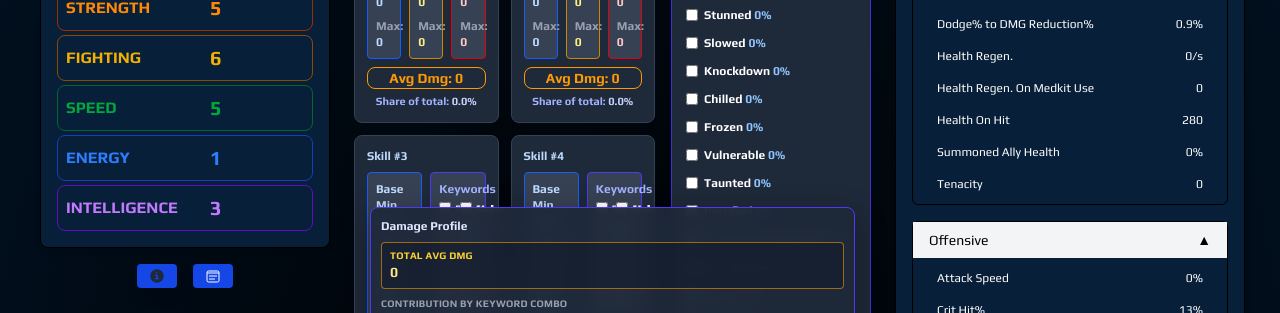
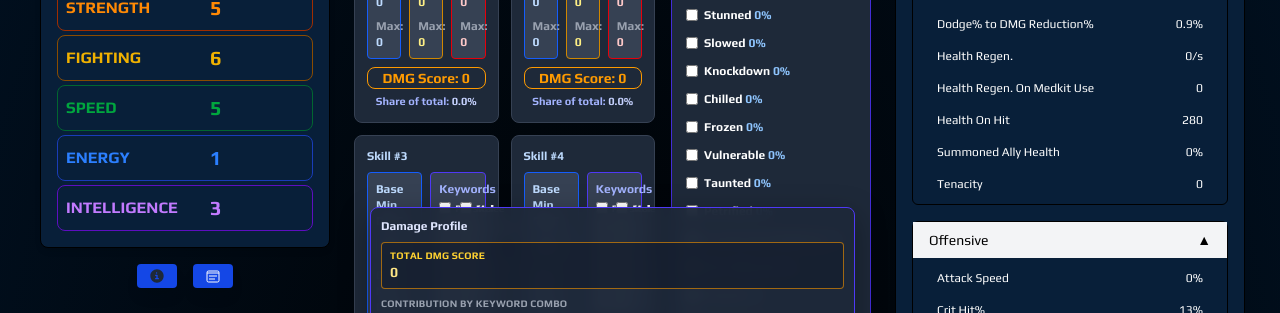
Before and after one commit to nimbus-2k/mho-calc, a React (Vite) app: page / in a window 1280 px wide. Both pictures are taken after a click on the button "Damage". Shown: the part 436-749 px from the top of the page. Built offline with nearby package versions, Linux system fonts and the light colour scheme.

Commit message:
refactor: Avg DMG to DMG Score

```diff
--- a/src/App.tsx
+++ b/src/App.tsx
@@ -557,6 +557,14 @@ export default function App() {
                         </button>
                         <div className="mb-4 text-xs">
                             <h1 className="flex items-center justify-center">Notes</h1>
+                            <h2>Changelog:</h2>
+                            <ul className="list-disc pl-6">
+                                <li>
+                                    Replaced Avg DMG with DMG Score.
+                                        DMG Score calculates the expected average damage per hit by accounting for
+                                        normal, critical, and brutal hit probabilities and their respective damage values.
+                                </li>
+                            </ul>
                             <h2>To-Add: </h2>
                             <ul className="list-disc pl-6">
                                 <li> Toughness Stat (Item Section)</li>
--- a/src/sections/DamageSection.tsx
+++ b/src/sections/DamageSection.tsx
@@ -22,7 +22,7 @@ type DamageCalculatorState = {
 
 type DamageCalculationResult = {
     hero: Hero;
-    avgDmg: number;
+    dmgScore: number;
     finalMin: number;
     finalMax: number;
     finalCritMin: number;
@@ -132,19 +132,21 @@ function calculateDamageValues({
 
     const finalCritMin = finalMin * (finalStats["Total Crit DMG%"] / 100);
     const finalCritMax = finalMax * (finalStats["Total Crit DMG%"] / 100);
+    const finalCritAvg = finalAvg * (finalStats["Total Crit DMG%"] / 100);
 
     const finalBrutalMin = finalMin * (finalStats["Total Brutal DMG%"] / 100);
     const finalBrutalMax = finalMax * (finalStats["Total Brutal DMG%"] / 100);
+    const finalBrutalAvg = finalAvg * (finalStats["Total Crit DMG%"] / 100) * (finalStats["Total Brutal DMG%"] / 100);
 
     const pN = 1 - applicableCritHitPct;
     const pC = applicableCritHitPct * (1 - applicableBrutalStrikePct);
     const pB = applicableCritHitPct * applicableBrutalStrikePct;
 
-    const avgDmg = finalAvg * (pN * 1 + pC * (finalStats["Total Crit DMG%"] / 100) + pB * (finalStats["Total Brutal DMG%"] / 100));
+    const dmgScore = (pN * finalAvg) + (pC * finalCritAvg) + (pB * finalBrutalAvg);
 
     return {
         hero,
-        avgDmg,
+        dmgScore,
         finalMin,
         finalMax,
         finalCritMin,
@@ -164,7 +166,7 @@ function DamageCalculator({
     heroKeywords,
     globalConditionBonusDmg,
     vuln,
-    totalAvgDmg
+    totalDmgScore
 }: {
     index: number;
     hero: Hero;
@@ -175,7 +177,7 @@ function DamageCalculator({
     heroKeywords: string[];
     globalConditionBonusDmg: number;
     vuln: number;
-    totalAvgDmg: number;
+    totalDmgScore: number;
 }) {
     const { baseMin, baseMax } = state;
     const selectedKeywords = state.keywords ?? [];
@@ -187,7 +189,7 @@ function DamageCalculator({
             arr.findIndex((k) => k.toLowerCase() === keyword.toLowerCase()) === index
     );
 
-    const { avgDmg, finalMin, finalMax, finalCritMin, finalCritMax, finalBrutalMin, finalBrutalMax } = calculateDamageValues({
+    const { dmgScore, finalMin, finalMax, finalCritMin, finalCritMax, finalBrutalMin, finalBrutalMax } = calculateDamageValues({
         hero,
         calculator: state,
         finalStats,
@@ -196,7 +198,7 @@ function DamageCalculator({
         globalConditionBonusDmg,
         vuln,
     });
-    const damageSharePct = totalAvgDmg > 0 ? (avgDmg / totalAvgDmg) * 100 : 0;
+    const damageSharePct = totalDmgScore > 0 ? (dmgScore / totalDmgScore) * 100 : 0;
 
     return (
         <div className="bg-gray-800 rounded-lg p-3 border border-gray-700">
@@ -284,8 +286,8 @@ function DamageCalculator({
             </div>
 
             <div className="border border-amber-500 rounded-lg text-center text-amber-500 text-sm">
-                <span className="font-semibold">Avg Dmg: {" "}
-                    <span className="font-bold">{formatIntegerWithCommas(avgDmg)}</span>
+                <span className="font-semibold">DMG Score: {" "}
+                    <span className="font-bold">{formatIntegerWithCommas(dmgScore)}</span>
                 </span>
             </div>
             <div className="text-center text-[11px] text-indigo-300 mt-1">
@@ -332,14 +334,14 @@ export default function DamageSection({
         globalConditionBonusDmg,
         vuln,
     }));
-    const totalAvgDmg = damageResults.reduce((total, result) => total + result.avgDmg, 0);
+    const totalDmgScore = damageResults.reduce((total, result) => total + result.dmgScore, 0);
     const damageProfileByKeywordCombo = damageCalculators.reduce((acc, calculator, idx) => {
         const comboKey = (calculator.keywords ?? [])
             .map((k) => k.trim())
             .filter((k) => k.length > 0)
             .join(" / ") || "No Keywords";
         const prev = acc.get(comboKey) ?? 0;
-        acc.set(comboKey, prev + damageResults[idx].avgDmg);
+        acc.set(comboKey, prev + damageResults[idx].dmgScore);
         return acc;
     }, new Map<string, number>());
     const sortedDamageProfileEntries = Array.from(damageProfileByKeywordCombo.entries())
@@ -371,7 +373,7 @@ export default function DamageSection({
                                 heroKeywords={heroKeywords}
                                 globalConditionBonusDmg={globalConditionBonusDmg}
                                 vuln={vuln}
-                                totalAvgDmg={totalAvgDmg}
+                                totalDmgScore={totalDmgScore}
                             />
                         ))}
                     </div>
@@ -429,14 +431,14 @@ export default function DamageSection({
                 <div className="font-semibold text-indigo-100 mb-2">Damage Profile</div>
                 <div className="grid grid-cols-1 gap-2 mb-2">
                     <div className="rounded border border-amber-500/60 bg-gray-900/50 px-2 py-1.5">
-                        <div className="text-[10px] text-amber-300 uppercase tracking-wide">Total Avg Dmg</div>
-                        <div className="text-sm font-bold text-amber-200">{formatIntegerWithCommas(totalAvgDmg)}</div>
+                        <div className="text-[10px] text-amber-300 uppercase tracking-wide">Total DMG Score</div>
+                        <div className="text-sm font-bold text-amber-200">{formatIntegerWithCommas(totalDmgScore)}</div>
                     </div>
                 </div>
                 <div className="text-[10px] text-gray-400 uppercase tracking-wide mb-1">Contribution by keyword combo</div>
                 <div className="grid grid-cols-1 sm:grid-cols-2 gap-1.5">
-                    {sortedDamageProfileEntries.map(([comboLabel, comboAvgDmg]) => {
-                        const sharePct = totalAvgDmg > 0 ? (comboAvgDmg / totalAvgDmg) * 100 : 0;
+                    {sortedDamageProfileEntries.map(([comboLabel, comboDmgScore]) => {
+                        const sharePct = totalDmgScore > 0 ? (comboDmgScore / totalDmgScore) * 100 : 0;
                         return (
                             <div key={`share-${comboLabel}`} className="flex items-center justify-between gap-2 px-2 py-1 rounded border border-gray-700/70 bg-gray-900/30">
                                 <span className="truncate text-[11px]">{comboLabel}</span>
```
